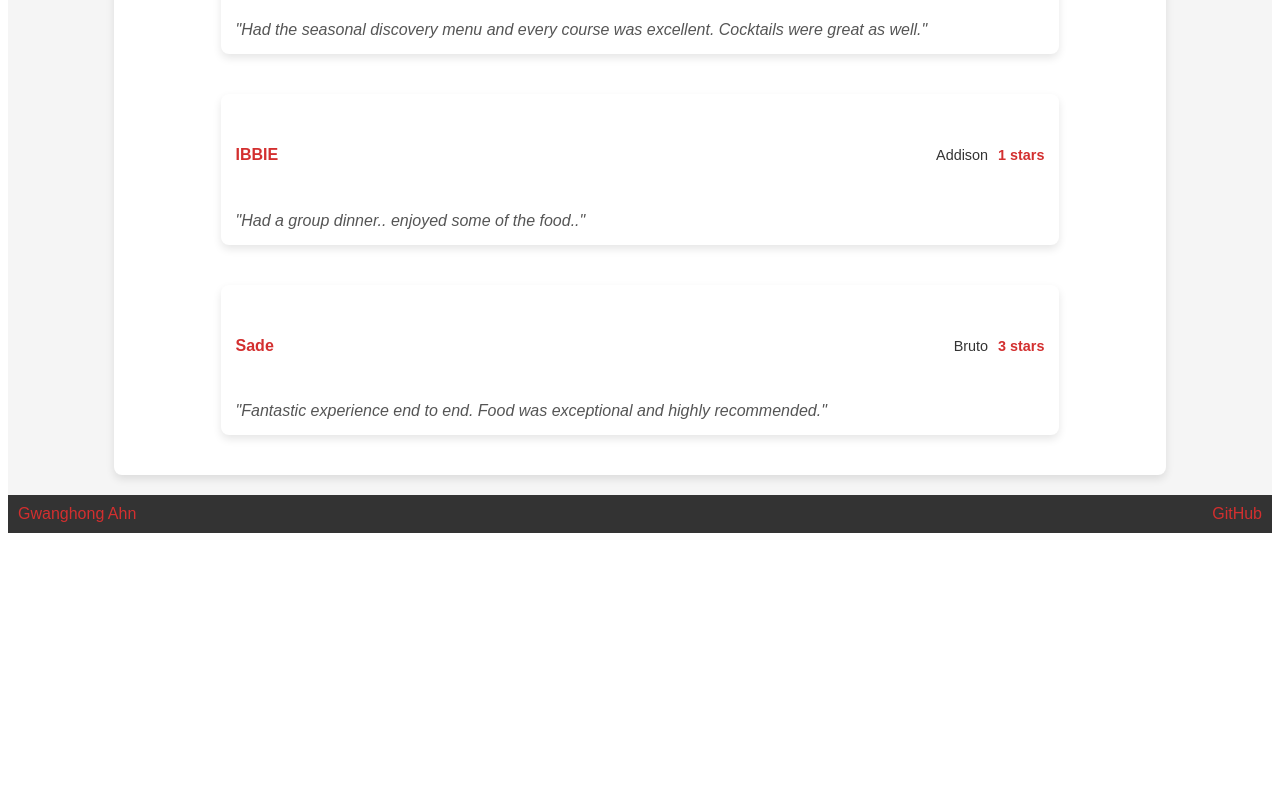
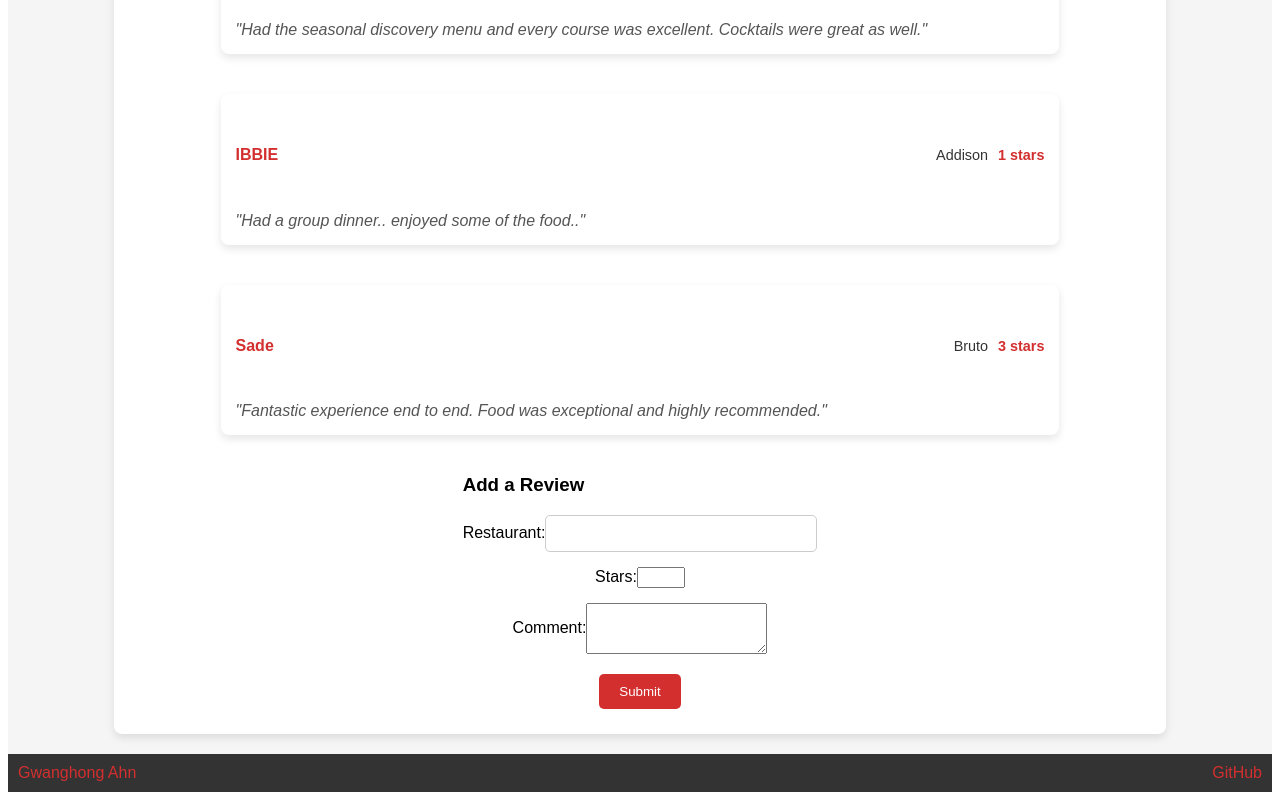
Before and after one commit to gwanghong/startup, a React (Vite) app: page /review in a window 1280 px wide. Shown: the part 990-1790 px from the top of the page. Before the commit the page ends 1531 px from the top, so only its background shows below. Built offline with nearby package versions, Linux system fonts and the light colour scheme.

Commit message:
added rating function in review page

```diff
--- a/src/app.jsx
+++ b/src/app.jsx
@@ -65,7 +65,7 @@ function App() {
           />
           <Route path="/list" element={<List userName={userName} />} />
           <Route path="/cart" element={<Cart />} />
-          <Route path="/review" element={<Review />} />
+          <Route path="/review" element={<Review userName={userName} />} />
           <Route path="*" element={<NotFound />} />
         </Routes>
 
--- a/src/review/review.jsx
+++ b/src/review/review.jsx
@@ -1,8 +1,8 @@
-import React from 'react';
+import React, { useState } from 'react';
 import './review.css';
 
-export function Review() {
-  const reviews = [
+export function Review({ userName }) {
+  const initialReviews = [
     {
       name: 'MinJae Kim',
       restaurant: 'Addison',
@@ -23,9 +23,40 @@ export function Review() {
     },
   ];
 
+  const [reviews, setReviews] = useState(initialReviews);
+  const [formData, setFormData] = useState({
+    restaurant: '',
+    stars: '',
+    content: '',
+  });
+
+  const handleInputChange = (e) => {
+    const { name, value } = e.target;
+    setFormData({
+      ...formData,
+      [name]: value,
+    });
+  };
+
+  const addReview = (e) => {
+    e.preventDefault();
+
+    // Add the new review with the userName automatically set
+    setReviews([
+      ...reviews,
+      { ...formData, name: userName, stars: parseInt(formData.stars, 10) },
+    ]);
+
+    // Clear the form
+    setFormData({
+      restaurant: '',
+      stars: '',
+      content: '',
+    });
+  };
+
   return (
     <div className="body">
-
       <main>
         <div className="introduction">
           <p>
@@ -50,6 +81,52 @@ export function Review() {
             <div className="comment-content">"{review.content}"</div>
           </div>
         ))}
+
+        {/* Add Review Form */}
+        <div className="add-review-form">
+          <h3>Add a Review</h3>
+          <form onSubmit={addReview}>
+            <div className="mb-3">
+              <label htmlFor="restaurant" className="form-label">Restaurant:</label>
+              <input
+                type="text"
+                id="restaurant"
+                name="restaurant"
+                className="form-control"
+                value={formData.restaurant}
+                onChange={handleInputChange}
+                required
+              />
+            </div>
+            <div className="mb-3">
+              <label htmlFor="stars" className="form-label">Stars:</label>
+              <input
+                type="number"
+                id="stars"
+                name="stars"
+                className="form-control"
+                value={formData.stars}
+                onChange={handleInputChange}
+                min="1"
+                max="3"
+                required
+              />
+            </div>
+            <div className="mb-3">
+              <label htmlFor="content" className="form-label">Comment:</label>
+              <textarea
+                id="content"
+                name="content"
+                className="form-control"
+                value={formData.content}
+                onChange={handleInputChange}
+                rows="3"
+                required
+              ></textarea>
+            </div>
+            <button type="submit" className="btn btn-danger">Submit</button>
+          </form>
+        </div>
       </main>
     </div>
   );
```
